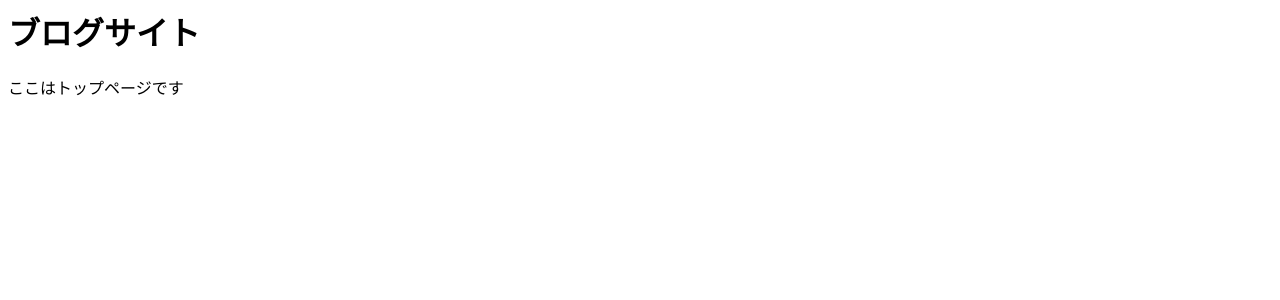
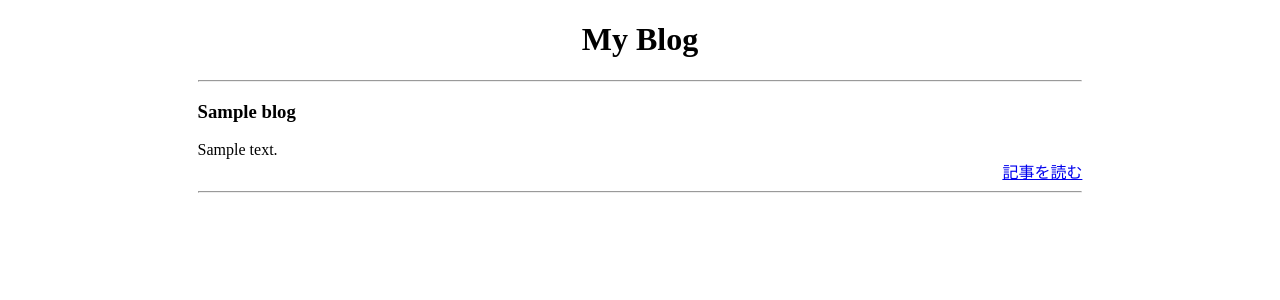
Before and after one commit to hondasan/django-blog, a Django app: template blogs/templates/blogs/index.html in a window 1280 px wide. Shown: the top 300 px of the page. Run offline with Django 3.2, Linux system fonts and the light colour scheme; the template is opened without the code that fills it: most values are stand-ins (such as "Sample title", 1, 10 or a date in 2020); data that the repository does not hold is empty.

Commit message:
blog_list add blog_detail add

```diff
--- a/blogs/templates/blogs/index.html
+++ b/blogs/templates/blogs/index.html
@@ -1,2 +1,22 @@
-<h1>ブログサイト</h1>
-<p>ここはトップページです</p>
+<!DOCTYPE html>
+<html>
+<head>
+    <title>ブログ管理サイト</title>
+</head>
+<body>
+    <h1 style="text-align: center;">My Blog</h1>
+    <div style="width: 70%; margin: 0px auto;">
+        <hr />
+        {% for blog in blogs %}
+        <div>
+            <h3>{{ blog.title }}</h3>
+            <div>{{ blog.text | truncatechars:100 }}</div>
+            <div style="text-align: right;">
+                <a href="{% url 'blogs:detail' blog_id=blog.id %}">記事を読む</a>
+            </div>
+        </div>
+        <hr />
+        {% endfor %}
+    </div>
+</body>
+</html>
--- a/blogs/urls.py
+++ b/blogs/urls.py
@@ -4,4 +4,5 @@ from . import views
 app_name = 'blogs'
 urlpatterns = [
     path('', views.index, name='index'),
+    path('detail/<int:blog_id>/', views.detail, name='detail'),
 ]
```
Also changed, not shown: blogs/templates/blogs/detail.html (added, +17 -0 lines), blogs/views.py (+7 -1 lines).
